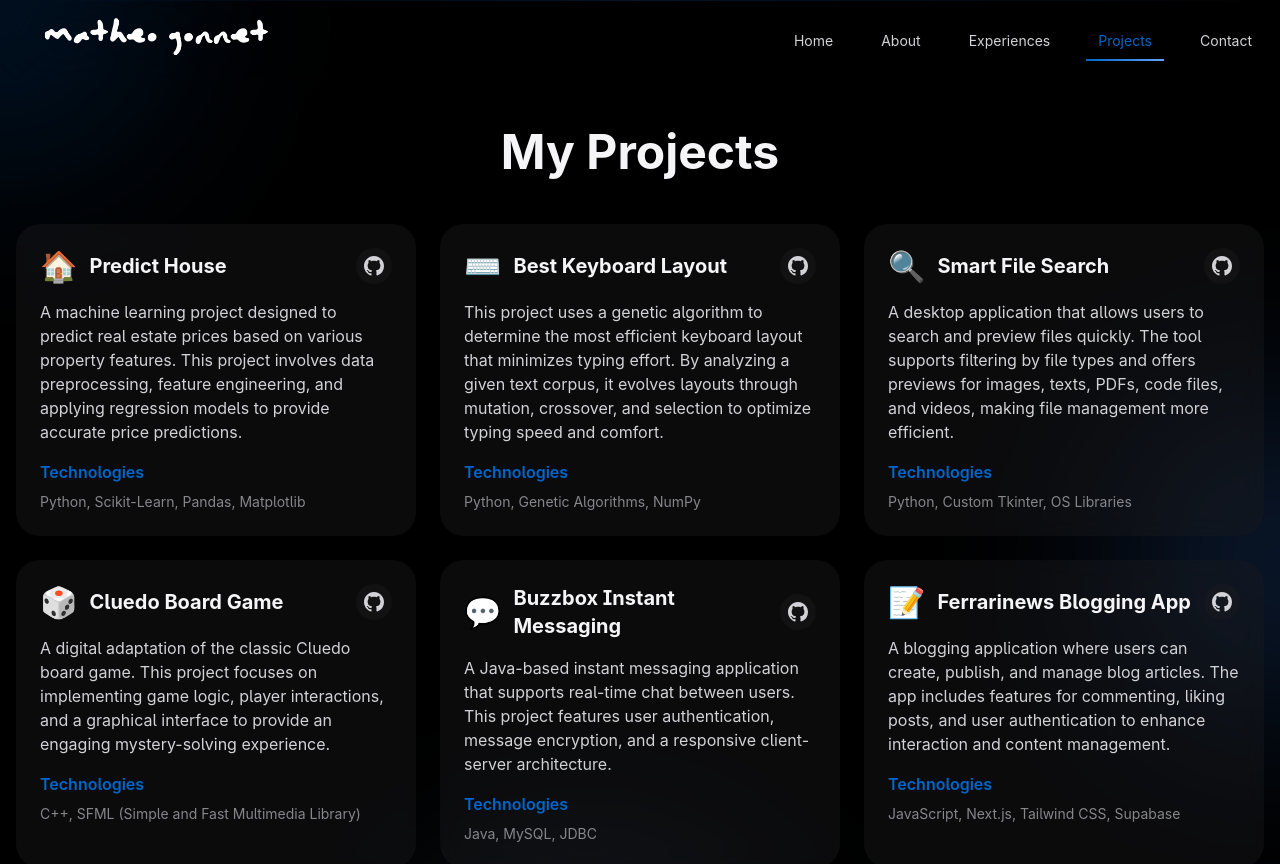
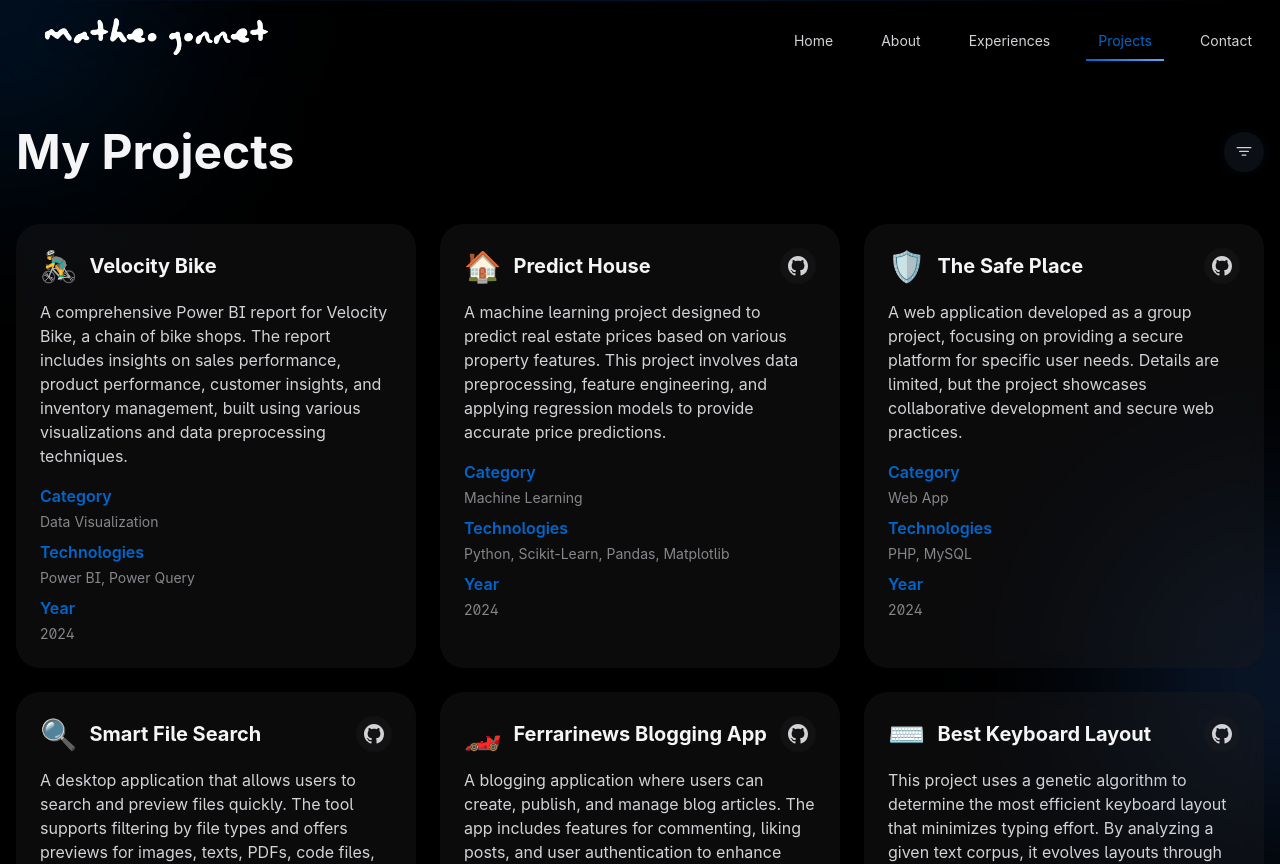
Before and after one commit to matheogonnet/my-portofolio-website, a Next.js app: page /projects in a window 1280 px wide. Shown: the top 864 px of the page. Built offline with nearby package versions, Linux system fonts and the light colour scheme.

Commit message:
feat: enhance Projects page with filtering and categorization features

```diff
--- a/app/projects/page.tsx
+++ b/app/projects/page.tsx
@@ -1,71 +1,269 @@
 'use client'
 
-import { motion } from 'framer-motion'
+import { motion, AnimatePresence } from 'framer-motion'
+import { useState, useMemo } from 'react'
 import Link from 'next/link'
 import Navigation from '@/components/Navigation'
-import { BsGithub } from 'react-icons/bs'
+import {
+  BsGithub,
+  BsFilter,
+  BsSearch,
+  BsX,
+  BsCheck2
+} from 'react-icons/bs'
 
 interface Project {
   name: string
   description: string
   technologies: string
-  githubLink: string
+  githubLink: string | null
   icon: string
+  category: string
+  year: string
+}
+
+interface Filters {
+  categories: string[]
+  technologies: string[]
+  years: string[]
 }
 
 const projects: Project[] = [
+  {
+    name: "Velocity Bike",
+    description: "A comprehensive Power BI report for Velocity Bike, a chain of bike shops. The report includes insights on sales performance, product performance, customer insights, and inventory management, built using various visualizations and data preprocessing techniques.",
+    technologies: "Power BI, Power Query",
+    githubLink: null,
+    icon: "🚴‍♂️",
+    category: "Data Visualization",
+    year: "2024"
+  },
   {
     name: "Predict House",
     description: "A machine learning project designed to predict real estate prices based on various property features. This project involves data preprocessing, feature engineering, and applying regression models to provide accurate price predictions.",
     technologies: "Python, Scikit-Learn, Pandas, Matplotlib",
     githubLink: "https://github.com/matheogonnet/predict-house",
-    icon: "🏠"
+    icon: "🏠",
+    category: "Machine Learning",
+    year: "2024"
   },
   {
     name: "Best Keyboard Layout",
     description: "This project uses a genetic algorithm to determine the most efficient keyboard layout that minimizes typing effort. By analyzing a given text corpus, it evolves layouts through mutation, crossover, and selection to optimize typing speed and comfort.",
     technologies: "Python, Genetic Algorithms, NumPy",
     githubLink: "https://github.com/matheogonnet/best-keyboard-layout",
-    icon: "⌨️"
+    icon: "⌨️",
+    category: "Algorithm",
+    year: "2022"
   },
   {
     name: "Smart File Search",
     description: "A desktop application that allows users to search and preview files quickly. The tool supports filtering by file types and offers previews for images, texts, PDFs, code files, and videos, making file management more efficient.",
     technologies: "Python, Custom Tkinter, OS Libraries",
     githubLink: "https://github.com/matheogonnet/smart-file-search",
-    icon: "🔍"
+    icon: "🔍",
+    category: "Desktop App",
+    year: "2023"
   },
   {
     name: "Cluedo Board Game",
     description: "A digital adaptation of the classic Cluedo board game. This project focuses on implementing game logic, player interactions, and a graphical interface to provide an engaging mystery-solving experience.",
     technologies: "C++, SFML (Simple and Fast Multimedia Library)",
     githubLink: "https://github.com/matheogonnet/cluedo-board-game",
-    icon: "🎲"
+    icon: "🎲",
+    category: "Game",
+    year: "2021"
   },
   {
     name: "Buzzbox Instant Messaging",
     description: "A Java-based instant messaging application that supports real-time chat between users. This project features user authentication, message encryption, and a responsive client-server architecture.",
     technologies: "Java, MySQL, JDBC",
     githubLink: "https://github.com/matheogonnet/buzzbox-instant-messaging",
-    icon: "💬"
+    icon: "💬",
+    category: "Web App",
+    year: "2022"
   },
   {
     name: "Ferrarinews Blogging App",
     description: "A blogging application where users can create, publish, and manage blog articles. The app includes features for commenting, liking posts, and user authentication to enhance interaction and content management.",
     technologies: "JavaScript, Next.js, Tailwind CSS, Supabase",
     githubLink: "https://github.com/matheogonnet/ferrarinews-blogging-app",
-    icon: "📝"
+    icon: "🏎️",
+    category: "Web App",
+    year: "2023"
   },
   {
     name: "The Safe Place",
     description: "A web application developed as a group project, focusing on providing a secure platform for specific user needs. Details are limited, but the project showcases collaborative development and secure web practices.",
     technologies: "PHP, MySQL",
     githubLink: "https://github.com/matheogonnet/the-safe-place",
-    icon: "🛡️"
+    icon: "🛡️",
+    category: "Web App",
+    year: "2024"
   }
 ]
 
+const FilterPopup = ({
+  isOpen,
+  onClose,
+  filters,
+  setFilters,
+  searchTerm,
+  setSearchTerm
+}: {
+  isOpen: boolean
+  onClose: () => void
+  filters: Filters
+  setFilters: (filters: Filters | ((prev: Filters) => Filters)) => void
+  searchTerm: string
+  setSearchTerm: (term: string) => void
+}) => {
+  const allCategories = Array.from(new Set(projects.map(p => p.category)))
+  const allTechnologies = Array.from(new Set(projects.flatMap(p => p.technologies.split(', '))))
+  const allYears = Array.from(new Set(projects.map(p => p.year)))
+    .sort((a, b) => parseInt(b) - parseInt(a))
+
+  const toggleFilter = (type: keyof Filters, value: string) => {
+    setFilters((prev: Filters) => ({
+      ...prev,
+      [type]: prev[type].includes(value)
+        ? prev[type].filter((item: string) => item !== value)
+        : [...prev[type], value]
+    }))
+  }
+
+  return (
+    <AnimatePresence>
+      {isOpen && (
+        <motion.div
+          initial={{ opacity: 0, y: -20 }}
+          animate={{ opacity: 1, y: 0 }}
+          exit={{ opacity: 0, y: -20 }}
+          className="absolute right-4 top-24 z-50 w-72 rounded-xl bg-cupertino-500/95 p-4 backdrop-blur-xl"
+        >
+          <div className="mb-4 flex items-center justify-between">
+            <h3 className="text-lg font-semibold text-cupertino-50">Filters</h3>
+            <button
+              onClick={onClose}
+              className="rounded-full p-1 text-cupertino-200 hover:bg-cupertino-400/30"
+            >
+              <BsX className="h-5 w-5" />
+            </button>
+          </div>
+
+          <div className="mb-4">
+            <div className="relative">
+              <input
+                type="text"
+                placeholder="Search projects..."
+                value={searchTerm}
+                onChange={(e) => setSearchTerm(e.target.value)}
+                className="w-full rounded-lg bg-cupertino-400/30 px-4 py-2 pl-10 text-sm text-cupertino-50 placeholder-cupertino-300 focus:outline-none focus:ring-1 focus:ring-accent-blue"
+              />
+              <BsSearch className="absolute left-3 top-2.5 h-4 w-4 text-cupertino-300" />
+            </div>
+          </div>
+
+          <div className="space-y-4">
+            <div>
+              <h4 className="mb-2 text-sm font-medium text-cupertino-200">Category</h4>
+              <div className="flex flex-wrap gap-2">
+                {allCategories.map((category) => (
+                  <button
+                    key={category}
+                    onClick={() => toggleFilter('categories', category)}
+                    className={`rounded-full px-3 py-1 text-xs transition-all ${
+                      filters.categories.includes(category)
+                        ? 'bg-accent-blue text-white'
+                        : 'bg-cupertino-400/30 text-cupertino-200 hover:bg-cupertino-400/50'
+                    }`}
+                  >
+                    {category}
+                  </button>
+                ))}
+              </div>
+            </div>
+
+            <div>
+              <h4 className="mb-2 text-sm font-medium text-cupertino-200">Technology</h4>
+              <div className="flex flex-wrap gap-2">
+                {allTechnologies.map((tech) => (
+                  <button
+                    key={tech}
+                    onClick={() => toggleFilter('technologies', tech)}
+                    className={`rounded-full px-3 py-1 text-xs transition-all ${
+                      filters.technologies.includes(tech)
+                        ? 'bg-accent-blue text-white'
+                        : 'bg-cupertino-400/30 text-cupertino-200 hover:bg-cupertino-400/50'
+                    }`}
+                  >
+                    {tech}
+                  </button>
+                ))}
+              </div>
+            </div>
+
+            <div>
+              <h4 className="mb-2 text-sm font-medium text-cupertino-200">Year</h4>
+              <div className="flex flex-wrap gap-2">
+                {allYears.map((year) => (
+                  <button
+                    key={year}
+                    onClick={() => toggleFilter('years', year)}
+                    className={`rounded-full px-3 py-1 text-xs transition-all ${
+                      filters.years.includes(year)
+                        ? 'bg-accent-blue text-white'
+                        : 'bg-cupertino-400/30 text-cupertino-200 hover:bg-cupertino-400/50'
+                    }`}
+                  >
+                    {year}
+                  </button>
+                ))}
+              </div>
+            </div>
+          </div>
+        </motion.div>
+      )}
+    </AnimatePresence>
+  )
+}
+
 export default function Projects() {
+  const [isFilterOpen, setIsFilterOpen] = useState(false)
+  const [searchTerm, setSearchTerm] = useState('')
+  const [filters, setFilters] = useState<Filters>({
+    categories: [],
+    technologies: [],
+    years: []
+  })
+
+  const filteredProjects = useMemo(() => {
+    return projects
+      .sort((a, b) => parseInt(b.year) - parseInt(a.year))
+      .filter(project => {
+        const matchesSearch = project.name.toLowerCase().includes(searchTerm.toLowerCase()) ||
+                            project.description.toLowerCase().includes(searchTerm.toLowerCase()) ||
+                            project.technologies.toLowerCase().includes(searchTerm.toLowerCase())
+
+        const matchesCategory = filters.categories.length === 0 ||
+                              filters.categories.includes(project.category)
+
+        const matchesTechnology = filters.technologies.length === 0 ||
+                                filters.technologies.some(tech =>
+                                  project.technologies.includes(tech))
+
+        const matchesYear = filters.years.length === 0 ||
+                           filters.years.includes(project.year)
+
+        return matchesSearch && matchesCategory && matchesTechnology && matchesYear
+      })
+  }, [searchTerm, filters])
+
+  const hasActiveFilters = searchTerm ||
+                          filters.categories.length > 0 ||
+                          filters.technologies.length > 0 ||
+                          filters.years.length > 0
+
   return (
     <main className="relative min-h-screen overflow-hidden bg-cupertino-600">
       {/* Background gradient elements */}
@@ -78,16 +276,66 @@
       <Navigation />
 
       <div className="container relative z-10 mx-auto px-4 pt-32">
+        <div className="mb-12 flex items-center justify-between">
           <motion.h1
             initial={{ opacity: 0, y: 20 }}
             animate={{ opacity: 1, y: 0 }}
-          className="mb-12 text-center text-4xl font-bold text-cupertino-50 md:text-5xl"
+            className="text-4xl font-bold text-cupertino-50 md:text-5xl"
           >
             My Projects
           </motion.h1>
 
+          <div className="relative hidden md:block">
+            <motion.div
+              className="absolute -inset-[2px] rounded-full bg-accent-blue/30 blur-sm"
+              animate={{
+                opacity: [0.2, 0.5, 0.2],
+                scale: [0.95, 1.05, 0.95],
+              }}
+              transition={{
+                duration: 2,
+                repeat: Infinity,
+                ease: "easeInOut"
+              }}
+            />
+            <motion.button
+              onClick={() => setIsFilterOpen(!isFilterOpen)}
+              whileHover={{ scale: 1.05 }}
+              whileTap={{ scale: 0.95 }}
+              className={`relative flex h-10 w-10 items-center justify-center rounded-full transition-colors ${
+                hasActiveFilters ? 'bg-accent-blue text-white' : 'bg-cupertino-500/40 text-cupertino-200 hover:bg-cupertino-500/60'
+              }`}
+            >
+              {hasActiveFilters ? <BsCheck2 className="h-5 w-5" /> : <BsFilter className="h-5 w-5" />}
+            </motion.button>
+
+            <FilterPopup
+              isOpen={isFilterOpen}
+              onClose={() => setIsFilterOpen(false)}
+              filters={filters}
+              setFilters={setFilters}
+              searchTerm={searchTerm}
+              setSearchTerm={setSearchTerm}
+            />
+          </div>
+
+          {/* Version mobile du bouton de filtre */}
+          <div className="md:hidden">
+            <motion.button
+              onClick={() => setIsFilterOpen(!isFilterOpen)}
+              whileHover={{ scale: 1.05 }}
+              whileTap={{ scale: 0.95 }}
+              className={`flex h-10 w-10 items-center justify-center rounded-full transition-colors ${
+                hasActiveFilters ? 'bg-accent-blue text-white' : 'bg-cupertino-500/40 text-cupertino-200 hover:bg-cupertino-500/60'
+              }`}
+            >
+              {hasActiveFilters ? <BsCheck2 className="h-5 w-5" /> : <BsFilter className="h-5 w-5" />}
+            </motion.button>
+          </div>
+        </div>
+
         <div className="grid gap-6 md:grid-cols-2 lg:grid-cols-3">
-          {projects.map((project, index) => (
+          {filteredProjects.map((project, index) => (
             <motion.div
               key={project.name}
               initial={{ opacity: 0, y: 20 }}
@@ -114,6 +362,7 @@
                       {project.name}
                     </h2>
                   </div>
+                  {project.githubLink && (
                     <Link
                       href={project.githubLink}
                       target="_blank"
@@ -122,19 +371,40 @@
                     >
                       <BsGithub className="h-5 w-5 text-cupertino-200" />
                     </Link>
+                  )}
                 </div>
 
                 <p className="mb-4 text-cupertino-200">
                   {project.description}
                 </p>
 
-                <div className="mt-auto">
-                  <h3 className="mb-2 font-semibold text-accent-blue">
+                <div className="mt-auto space-y-2">
+                  <div>
+                    <h3 className="mb-1 font-semibold text-accent-blue">
+                      Category
+                    </h3>
+                    <p className="text-sm text-cupertino-300">
+                      {project.category}
+                    </p>
+                  </div>
+
+                  <div>
+                    <h3 className="mb-1 font-semibold text-accent-blue">
                       Technologies
                     </h3>
                     <p className="text-sm text-cupertino-300">
                       {project.technologies}
                     </p>
+                  </div>
+
+                  <div>
+                    <h3 className="mb-1 font-semibold text-accent-blue">
+                      Year
+                    </h3>
+                    <p className="text-sm text-cupertino-300">
+                      {project.year}
+                    </p>
+                  </div>
                 </div>
               </div>
             </motion.div>
```
Lines whose indentation alone changed are shown as unchanged.
